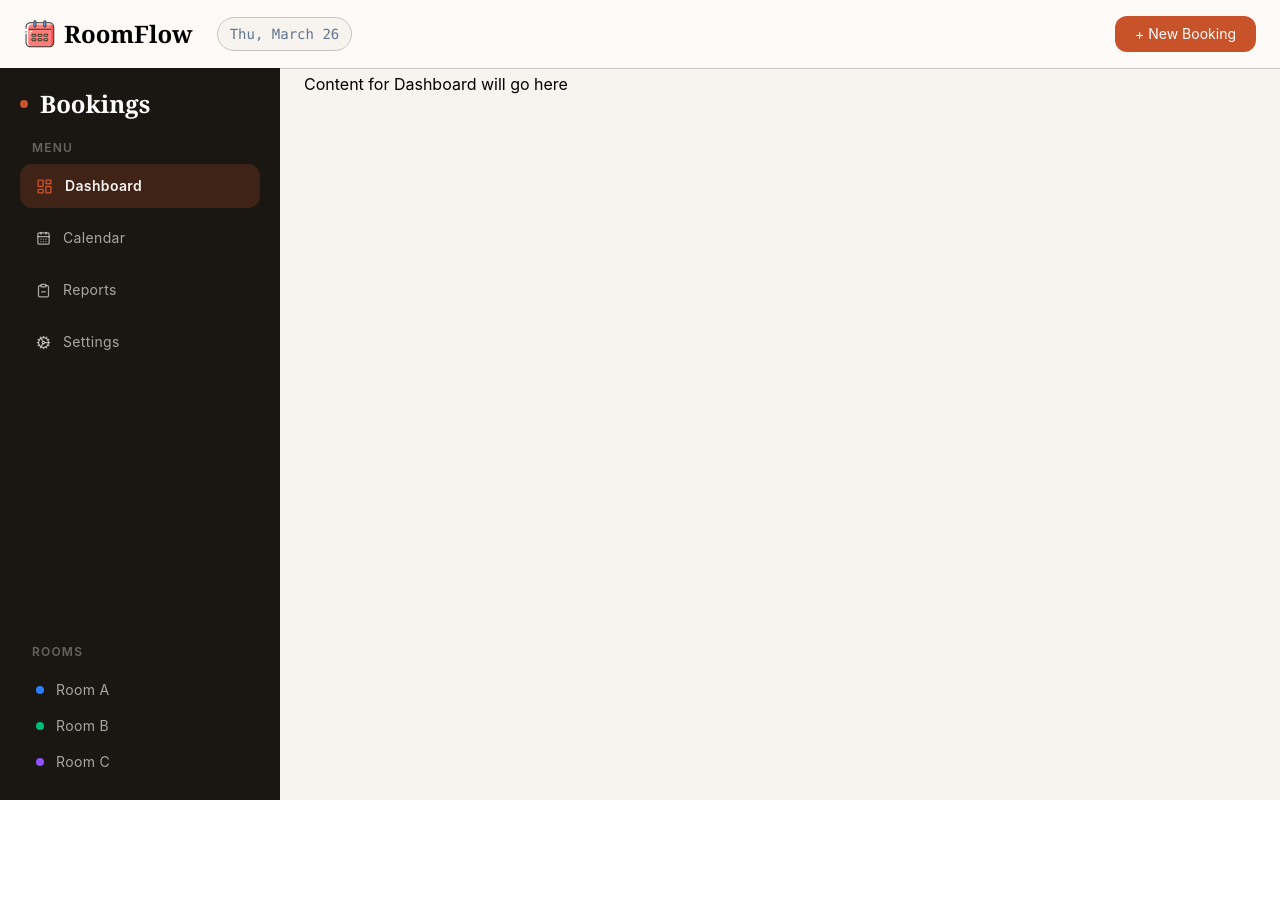
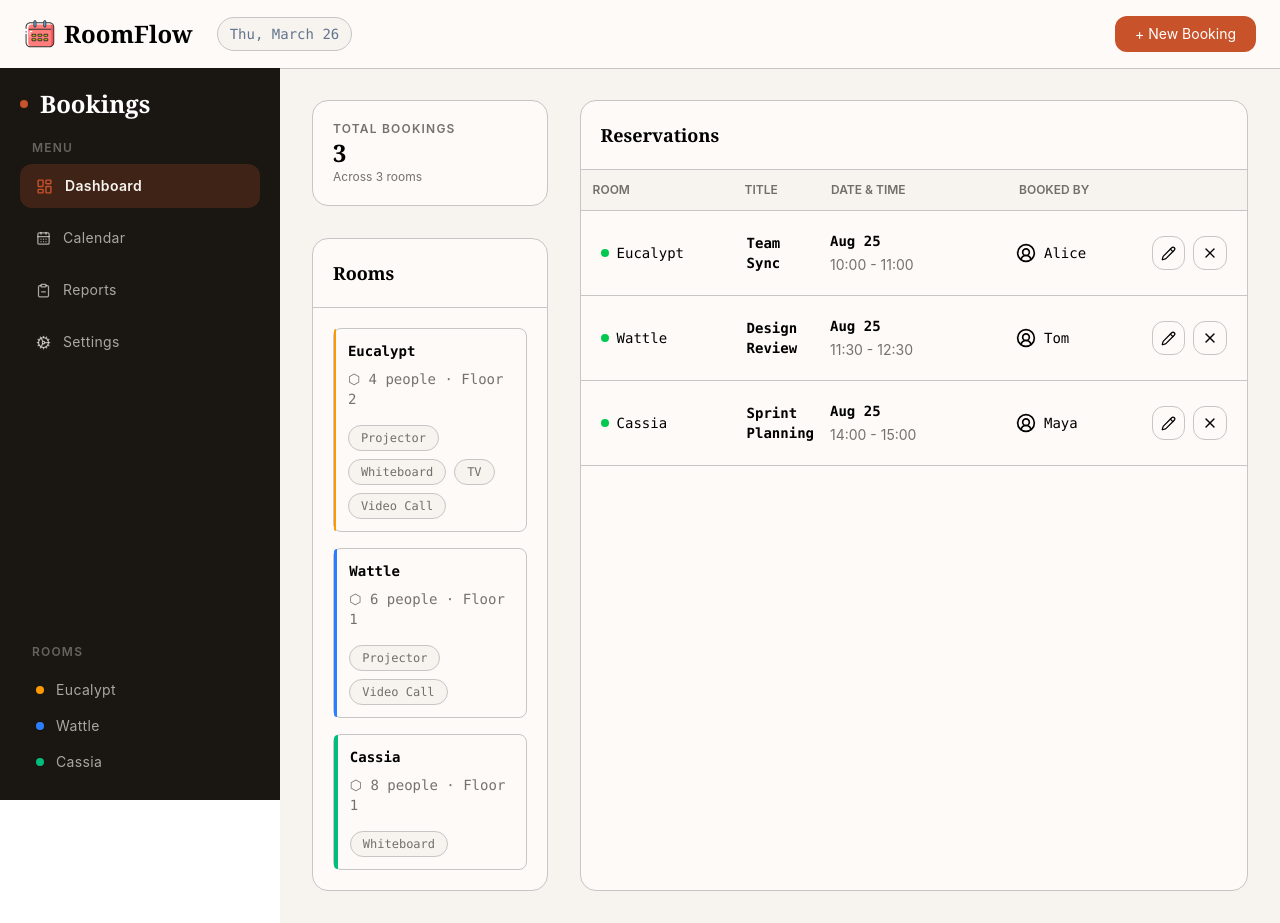
Before and after one commit to kanishk0808/reid-room-booking, a React (Vite) app in the folder frontend/: page / in a window 1280 px wide. Before the commit the page ends 800 px from the top, so only its background shows below. Built offline with nearby package versions, Linux system fonts and the light colour scheme.

Commit message:
feature: finished main content frontend.

```diff
--- a/frontend/src/App.tsx
+++ b/frontend/src/App.tsx
@@ -1,32 +1,91 @@
-import { useState, useMemo } from 'react'
+import { useMemo } from 'react'
 import './App.css'
 import { Header } from './components/Header'
 import { Sidebar } from './components/Sidebar'
+import RoomComponent from './components/RoomComponent'
+import BookingComponent from './components/BookingComponent'
 import type { Room } from './types'
 
 const ROOMS: Room[] = [
-  { id: 1, name: "Room A", capacity: 4, floor: 1, amenities: [] },
-  { id: 2, name: "Room B", capacity: 6, floor: 1, amenities: [] },
-  { id: 3, name: "Room C", capacity: 8, floor: 2, amenities: [] }
+  { id: 1, name: 'Eucalypt', capacity: 4, amenities: ['Projector', 'Whiteboard', 'TV', 'Video Call'], floor: 2 },
+  { id: 2, name: 'Wattle', capacity: 6, amenities: ['Projector', 'Video Call'], floor: 1 },
+  { id: 3, name: 'Cassia', capacity: 8, amenities: ['Whiteboard'], floor: 1 }
 ]
 
-const ROOM_COLORS = ['bg-blue-500', 'bg-emerald-500', 'bg-violet-500', 'bg-amber-500', 'bg-rose-500', 'bg-cyan-500']
+const ROOM_COLORS = ['bg-amber-500', 'bg-blue-500', 'bg-emerald-500', 'bg-violet-500', 'bg-rose-500', 'bg-cyan-500']
+
+const BOOKINGS = [
+  { id: 1, roomName: 'Eucalypt', title: 'Team Sync', date: 'Aug 25', timeRange: '10:00 - 11:00', userName: 'Alice' },
+  { id: 2, roomName: 'Wattle', title: 'Design Review', date: 'Aug 25', timeRange: '11:30 - 12:30', userName: 'Tom' },
+  { id: 3, roomName: 'Cassia', title: 'Sprint Planning', date: 'Aug 25', timeRange: '14:00 - 15:00', userName: 'Maya' }
+]
+
+const HEADER_COLUMNS = [
+  { label: 'Room', className: 'min-w-38' },
+  { label: 'Title', className: 'flex-1' },
+  { label: 'Date & Time', className: 'min-w-47' },
+  { label: 'Booked By', className: 'min-w-30' },
+  { label: '', className: 'w-24' }
+]
 
 function App() {
-  const [activeItem, setActiveItem] = useState('Dashboard')
-  const [rooms] = useState<Room[]>(ROOMS)
+  const totalBookings = useMemo(() => BOOKINGS.length, [])
+  const totalRooms = useMemo(() => ROOMS.length, [])
+
+  const handleEdit = (id: number) => console.log('Edit', id)
+  const handleDelete = (id: number) => console.log('Delete', id)
 
   return (
     <div className='flex min-h-screen flex-col'>
       <Header />
       <div className='flex grow'>
-        <Sidebar rooms={rooms} ROOM_COLORS={ROOM_COLORS} />
-        <div className='flex grow bg-cream ml-0 md:ml-70'>
-          <div className='p-6 w-full'>
-            <h2 className='text-2xl font-semibold mb-4'>{activeItem}</h2>
-            <p>Content for {activeItem} will go here</p>
-          </div>
-        </div>
+        <Sidebar rooms={ROOMS} ROOM_COLORS={ROOM_COLORS} />
+
+        <main className='flex flex-1 sm:flex-col md:flex-row p-8 mt-17 md:ml-70 gap-8 bg-cream'>
+          <section className='flex flex-1 flex-col'>
+            <div className='flex flex-col justify-between bg-warm-white border border-border p-5 rounded-2xl'>
+              <p className='uppercase text-xs text-ink-60 tracking-widest font-semibold'>Total Bookings</p>
+              <h1 className='heading'>{totalBookings}</h1>
+              <p className='text-xs text-ink-60'>Across {totalRooms} rooms</p>
+            </div>
+
+            <div className='flex flex-col bg-warm-white border border-border rounded-2xl mt-8'>
+              <div className='border-b border-border p-5'>
+                <p className='heading text-lg'>Rooms</p>
+              </div>
+              <div className='flex flex-col p-5 gap-4'>
+                {ROOMS.map((room, index) => (
+                  <RoomComponent key={room.id} room={room} index={index} colors={ROOM_COLORS} />
+                ))}
+              </div>
+            </div>
+          </section>
+
+          <section className='flex flex-2 flex-col bg-warm-white border border-border rounded-2xl'>
+            <div className='border-b border-border p-5'>
+              <p className='heading text-lg'>Reservations</p>
+            </div>
+            <div className='flex flex-row p-3 border-b border-border bg-cream'>
+              {HEADER_COLUMNS.map(({ label, className }) => (
+                <p key={label} className={`font-semibold text-ink-60 text-xs uppercase ${className}`}>
+                  {label}
+                </p>
+              ))}
+            </div>
+            {BOOKINGS.map((booking) => (
+              <BookingComponent
+                key={booking.id}
+                roomName={booking.roomName}
+                title={booking.title}
+                date={booking.date}
+                timeRange={booking.timeRange}
+                userName={booking.userName}
+                onEdit={() => handleEdit(booking.id)}
+                onDelete={() => handleDelete(booking.id)}
+              />
+            ))}
+          </section>
+        </main>
       </div>
     </div>
   )
```
